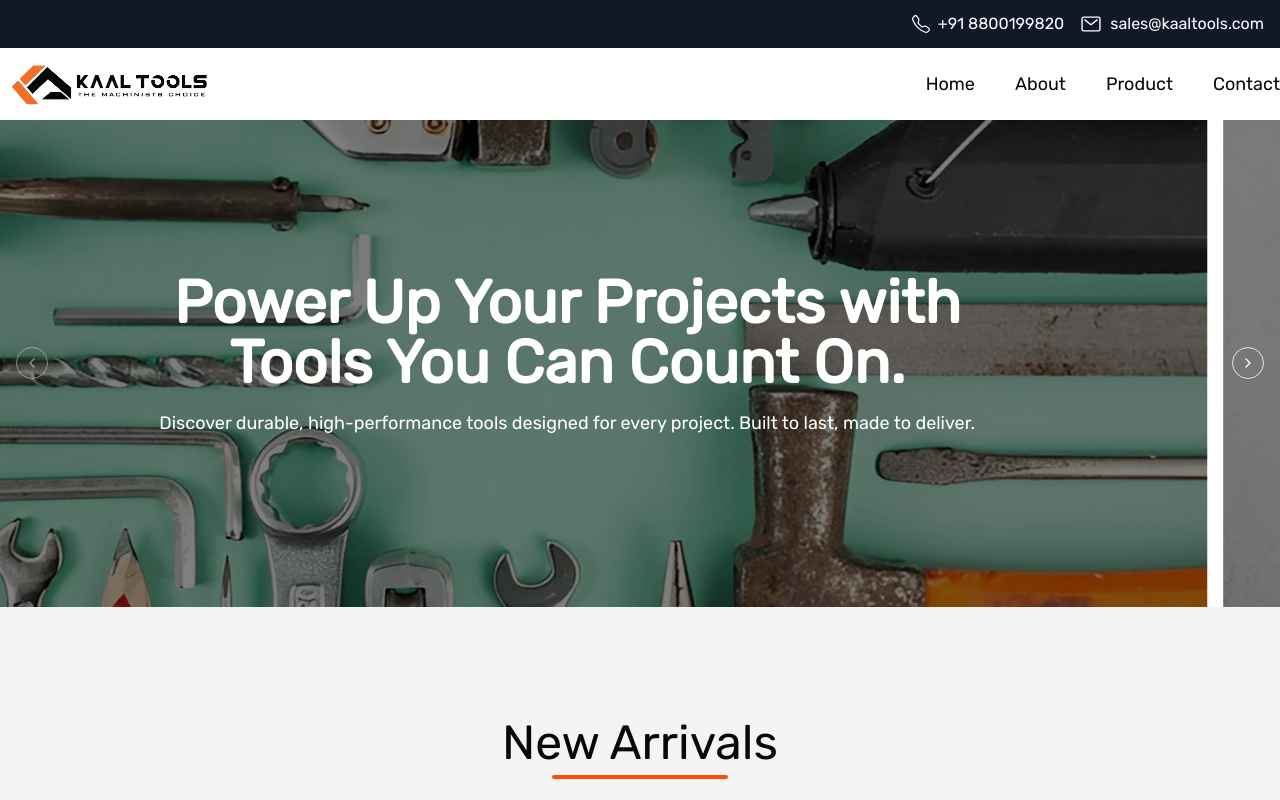
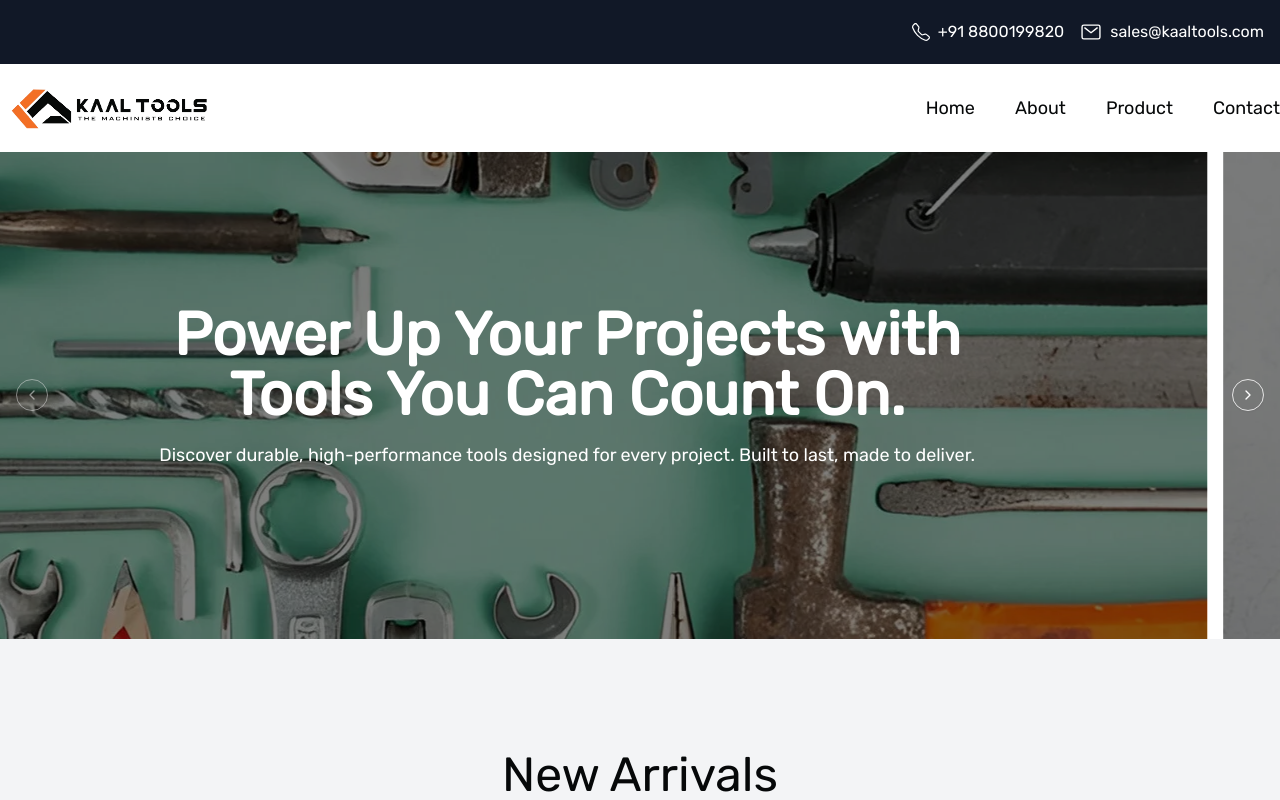
Before and after one commit to AshishAr-07/KaalTools, a Next.js app: page / in a window 1280 px wide. Shown: the top 800 px of the page. Built offline with nearby package versions, Linux system fonts and the light colour scheme.

Commit message:
small changes

```diff
--- a/src/app/_component/Footer.jsx
+++ b/src/app/_component/Footer.jsx
@@ -9,7 +9,7 @@ import Image from 'next/image';
 
 export default function Footer() {
     return (
-        <div className='w-full bg-[var(--lightcolor)]'>
+        <div className='w-full bg-gray-100'>
             <Wrapper className='pb-2'>
                 <div className='grid grid-cols-1 md:grid-cols-4 gap-12 py-2 '>
                     <section className='flex flex-col gap-2'>
--- a/src/app/_component/Header.jsx
+++ b/src/app/_component/Header.jsx
@@ -18,7 +18,7 @@ export default function Header() {
     return (
         <header className='w-full bg-white  sticky top-0 left-0 right-0 z-50 '>
             <div className='w-full hidden md:block bg-gray-900 text-white'>
-                <div className='max-w-screen-xl  mx-auto px-4'>
+                <div className='max-w-screen-xl py-2  mx-auto px-4'>
                     <div className='flex justify-end items-center gap-4 py-3'>
                         <div className='flex items-center gap-2'>
                             <BsTelephone size={18} />
@@ -31,7 +31,7 @@ export default function Header() {
                     </div>
                 </div>
             </div>
-            <section className='md:max-w-screen-xl max-w-screen-lg  mx-auto  lg:px-0 px-4'>
+            <section className='md:max-w-screen-xl max-w-screen-lg  mx-auto py-2  lg:px-0 px-4'>
 
                 <div className='flex justify-between items-center'>
                     <Link href='/'>
```
